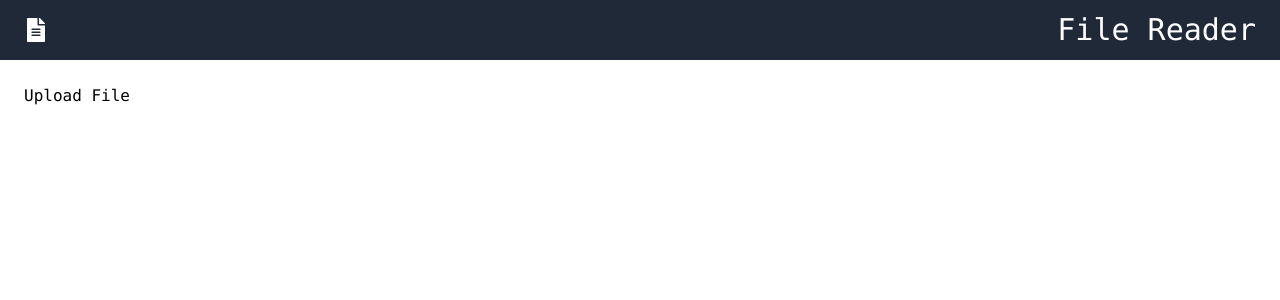
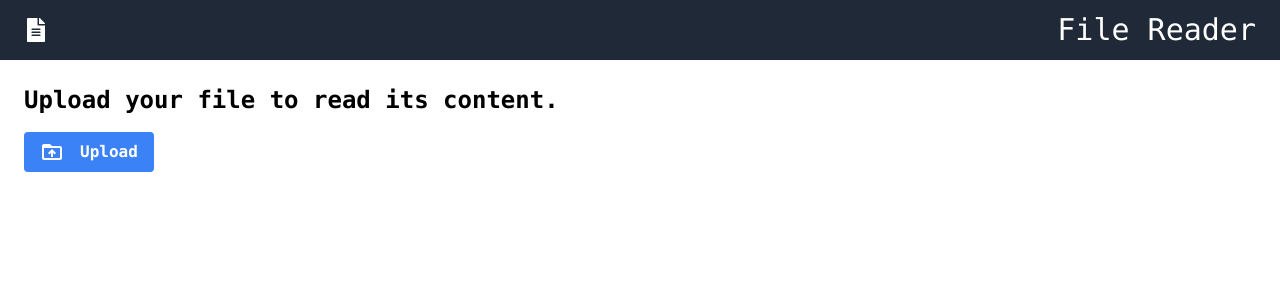
Before and after one commit to roopxx/file-reader, a React (Vite) app: page / in a window 1280 px wide. Shown: the top 300 px of the page. Built offline with nearby package versions, Linux system fonts and the light colour scheme.

Commit message:
Add FileUpload component to App component

```diff
--- a/src/App.jsx
+++ b/src/App.jsx
@@ -1,11 +1,12 @@
 import NavBar from "./components/NavBar";
+import FileUpload from "./components/FileUpload";
 
 function App() {
   return (
     <>
       <NavBar />
       <div className="mx-auto max-w-3xl px-4 sm:px-6 md:max-w-7xl py-6">
-        <h1>Upload File</h1>
+        <FileUpload />
       </div>
     </>
   );
--- /dev/null
+++ b/src/components/FileUpload.jsx
@@ -0,0 +1,26 @@
+import { useRef } from "react";
+import { MdDriveFolderUpload } from "react-icons/md";
+
+export default function FileUpload() {
+  const fileInputRef = useRef(null);
+
+  const handleFileUpload = () => {
+    fileInputRef.current.click();
+  };
+
+  return (
+    <>
+      <h1 className="font-bold text-2xl">
+        Upload your file to read its content.
+      </h1>
+      <button
+        className="flex gap-4 items-center justify-center bg-blue-500 hover:bg-gray-700 text-white font-bold py-2 px-4 rounded mt-4 cursor-pointer"
+        onClick={handleFileUpload}
+      >
+        <MdDriveFolderUpload className="text-white text-2xl" />
+        Upload
+      </button>
+      <input className="hidden" ref={fileInputRef} type="file" id="file" />
+    </>
+  );
+}
```
